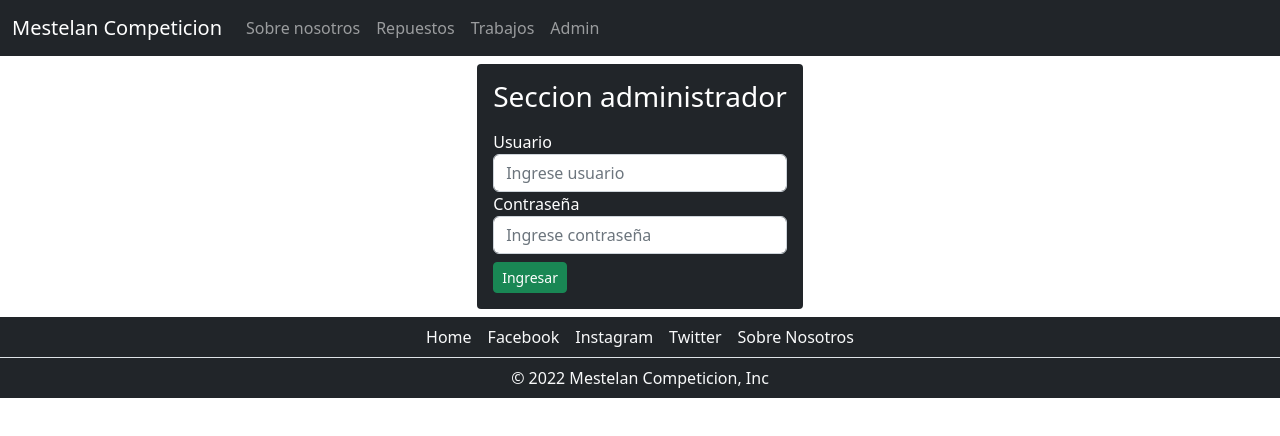
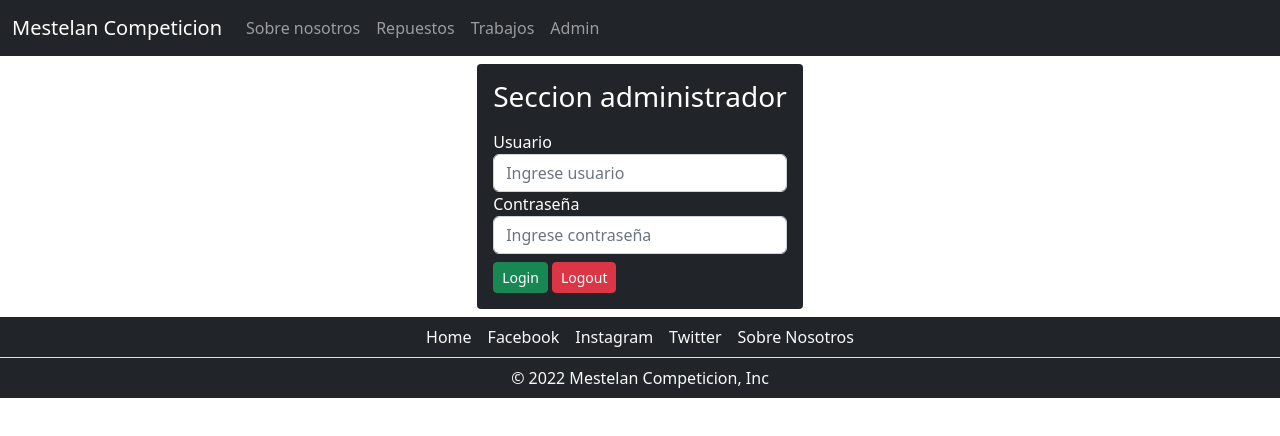
Before and after one commit to meste73/Angular_Proyect, an Angular app: page /admin in a window 1280 px wide. Shown: the top 436 px of the page. Built offline with nearby package versions, Linux system fonts and the light colour scheme.

Commit message:
funcion logout y modificacion en ruta de import

```diff
--- a/src/app/admin.service.ts
+++ b/src/app/admin.service.ts
@@ -15,7 +15,7 @@ export class AdminService {
   login(user: string, password: string): void{
     if(this.user === user && this.password === password){
       sessionStorage.setItem('admin', 'logged');
-      this.router.navigate(['/']);
+      this.router.navigate(['/specialty']);
 
     } else {
       alert('Datos incorrectos');
--- a/src/app/garage-admin/garage-admin.component.html
+++ b/src/app/garage-admin/garage-admin.component.html
@@ -24,8 +24,9 @@
                     required
                     >
             </div>
-            <div class="mt-2">
-                <button class="btn btn-success btn-sm" type="submit">Ingresar</button>
+            <div class="mt-2 form-group d-flex gap-1">
+                <button class="btn btn-success btn-sm" type="submit">Login</button>
+                <button class="btn btn-danger btn-sm" type="button" (click)="logout()">Logout</button>
             </div>
         </form>
     </div>
--- a/src/app/garage-admin/garage-admin.component.ts
+++ b/src/app/garage-admin/garage-admin.component.ts
@@ -1,4 +1,5 @@
 import { Component } from '@angular/core';
+import { Router } from '@angular/router';
 import { AdminService } from '../admin.service';
 
 @Component({
@@ -11,10 +12,17 @@ export class GarageAdminComponent {
   user!: string;
   password!: string;
 
-  constructor(private adminService: AdminService){}
+  constructor(private adminService: AdminService,
+              private router:Router){}
 
   login():void{
     this.adminService.login(this.user, this.password);
-    console.log(sessionStorage.getItem('admin'));
+  }
+
+  logout(): void{
+    if(sessionStorage.getItem('admin')){
+      sessionStorage.removeItem('admin');
+      this.router.navigate(['/']);
+    }
   }
 }
--- a/src/app/garage-jobs/jobs-list/jobs-list.component.ts
+++ b/src/app/garage-jobs/jobs-list/jobs-list.component.ts
@@ -1,6 +1,6 @@
 import { Component, EventEmitter, Input, Output } from '@angular/core';
 import { Observable } from 'rxjs';
-import { AdminService } from 'src/app/admin.service';
+import { AdminService } from '../../admin.service';
 import { Job } from './job';
 
 @Component({
```
